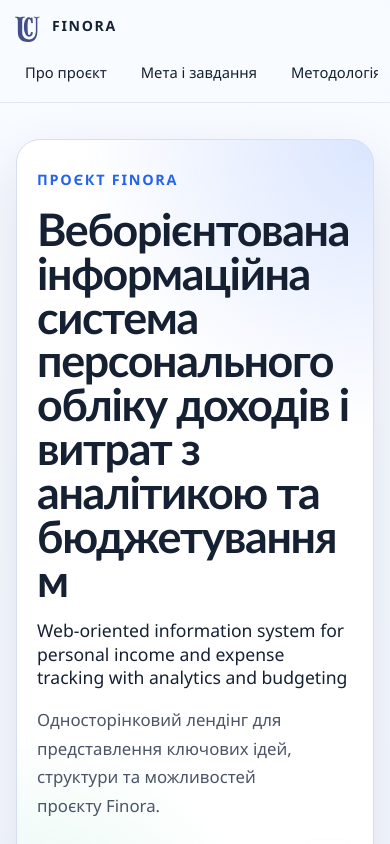
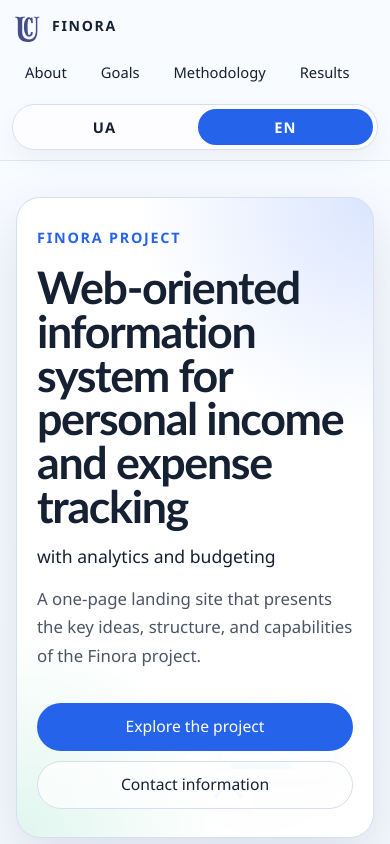
Before and after one commit to OleksandrBezverkhyi/finora-lending, a React (Vite) app: page / in a window 390 px wide. Shown: the top 844 px of the page. Built offline with nearby package versions, Linux system fonts and the light colour scheme.

Commit message:
feat: add english localization and responsive language switcher

```diff
--- a/src/App.css
+++ b/src/App.css
@@ -54,6 +54,15 @@
   margin: 0 auto;
 }
 
+.site-header__controls {
+  flex: 1 1 auto;
+  min-width: 0;
+  display: grid;
+  grid-template-columns: minmax(0, 1fr) auto;
+  align-items: center;
+  gap: 16px;
+}
+
 .site-header__brand {
   display: inline-flex;
   align-items: center;
@@ -79,11 +88,52 @@
 
 .site-header__nav {
   display: flex;
+  justify-content: center;
+  min-width: 0;
+}
+
+.language-switcher {
+  display: inline-flex;
+  align-items: center;
+  gap: 6px;
+  padding: 4px;
+  border: 1px solid var(--border-color);
+  border-radius: 999px;
+  background: rgba(255, 255, 255, 0.72);
+  box-shadow: 0 10px 24px rgba(15, 23, 42, 0.05);
+}
+
+.language-switcher__button {
+  min-height: 38px;
+  padding: 0 14px;
+  border-radius: 999px;
+  color: var(--heading-color);
+  font-size: 0.92rem;
+  font-weight: 700;
+  letter-spacing: 0.08em;
+  text-transform: uppercase;
+  cursor: pointer;
+  transition:
+    background-color 0.2s ease,
+    color 0.2s ease,
+    transform 0.2s ease;
+}
+
+.language-switcher__button:hover,
+.language-switcher__button:focus-visible {
+  background: rgba(37, 99, 235, 0.1);
+  transform: translateY(-1px);
+}
+
+.language-switcher__button--active {
+  background: var(--accent-color);
+  color: #ffffff;
 }
 
 .site-header__list {
-  display: flex;
-  flex-wrap: wrap;
+  display: grid;
+  grid-template-columns: repeat(5, minmax(0, 1fr));
+  width: min(100%, 760px);
   gap: 10px;
   margin: 0;
   padding: 0;
@@ -94,11 +144,13 @@
   display: inline-flex;
   align-items: center;
   justify-content: center;
+  width: 100%;
   min-height: 42px;
   padding: 0 16px;
   border: 1px solid transparent;
   border-radius: 999px;
   color: var(--heading-color);
+  text-align: center;
   text-decoration: none;
   transition:
     border-color 0.2s ease,
@@ -561,11 +613,19 @@
     gap: 18px;
   }
 
+  .site-header__controls {
+    width: 100%;
+    display: flex;
+    flex-direction: column;
+    align-items: flex-start;
+  }
+
   .site-header__nav {
     width: 100%;
   }
 
   .site-header__list {
+    display: flex;
     width: 100%;
     gap: 8px;
   }
@@ -603,6 +663,11 @@
     gap: 12px;
   }
 
+  .site-header__controls {
+    width: 100%;
+    gap: 12px;
+  }
+
   .site-header__nav {
     width: 100%;
     overflow-x: auto;
@@ -631,6 +696,10 @@
     justify-content: center;
     padding-inline: 14px;
     white-space: nowrap;
+  }
+
+  .language-switcher {
+    align-self: flex-start;
   }
 
   .hero-section {
@@ -763,6 +832,17 @@
     font-size: 0.92rem;
   }
 
+  .language-switcher {
+    width: 100%;
+    justify-content: space-between;
+  }
+
+  .language-switcher__button {
+    flex: 1 1 0;
+    min-height: 36px;
+    padding-inline: 10px;
+  }
+
   .hero-section {
     padding-top: 36px;
   }
--- a/src/App.jsx
+++ b/src/App.jsx
@@ -1,24 +1,74 @@
+import { useEffect, useState } from 'react'
 import './App.css'
 import { ContactSection } from './components/ContactSection.jsx'
 import { ContentSection } from './components/ContentSection.jsx'
 import { HeroSection } from './components/HeroSection.jsx'
 import { SiteHeader } from './components/SiteHeader.jsx'
-import { landingContent, navigationItems } from './data/siteContent.js'
+import {
+  defaultLocale,
+  localizedSiteContent,
+  supportedLocales,
+} from './data/siteContent.js'
+
+function getInitialLocale() {
+  if (typeof window === 'undefined') {
+    return defaultLocale
+  }
+
+  const storedLocale = window.localStorage.getItem('finora-locale')
+
+  if (storedLocale && supportedLocales.includes(storedLocale)) {
+    return storedLocale
+  }
+
+  const browserLocale = window.navigator.language?.slice(0, 2)?.toLowerCase()
+
+  if (browserLocale && supportedLocales.includes(browserLocale)) {
+    return browserLocale
+  }
+
+  return defaultLocale
+}
 
 function App() {
-  const { hero, about, goals, methodology, results, contacts } = landingContent
+  const [locale, setLocale] = useState(getInitialLocale)
+  const content = localizedSiteContent[locale]
+  const { ui, navigationItems, hero, about, goals, methodology, results, contacts, footer } =
+    content
+
+  useEffect(() => {
+    window.localStorage.setItem('finora-locale', locale)
+    document.documentElement.lang = ui.locale
+    document.title = ui.meta.title
+
+    const descriptionTag = document.querySelector('meta[name="description"]')
+
+    if (descriptionTag) {
+      descriptionTag.setAttribute('content', ui.meta.description)
+    }
+  }, [locale, ui])
 
   return (
     <>
       <a className="skip-link" href="#main-content">
-        Перейти до основного вмісту
+        {ui.skipLink}
       </a>
 
       <div className="page-shell">
-        <SiteHeader navigationItems={navigationItems} />
+        <SiteHeader
+          brandAriaLabel={ui.brandAriaLabel}
+          languageButtonLabels={ui.languageButtonLabels}
+          languageSwitcherLabel={ui.languageSwitcherLabel}
+          languages={ui.languages}
+          locale={locale}
+          logoAlt={ui.logoAlt}
+          navigationItems={navigationItems}
+          navAriaLabel={ui.navAriaLabel}
+          onLocaleChange={setLocale}
+        />
 
         <main className="page-main" id="main-content" tabIndex="-1">
-          <HeroSection {...hero} />
+          <HeroSection actionsAriaLabel={ui.mainActionsAriaLabel} {...hero} />
           <ContentSection {...about} />
           <ContentSection {...goals} />
           <ContentSection {...methodology} />
@@ -26,13 +76,10 @@ function App() {
           <ContactSection {...contacts} />
         </main>
 
-        <footer className="site-footer" aria-label="Нижній колонтитул сайту">
+        <footer className="site-footer" aria-label={ui.footerAriaLabel}>
           <div className="site-footer__inner">
-            <p className="site-footer__title">Finora</p>
-            <p className="site-footer__text">
-              Personal finance project landing page focused on income, expense,
-              analytics, and budgeting workflows.
-            </p>
+            <p className="site-footer__title">{footer.title}</p>
+            <p className="site-footer__text">{footer.text}</p>
           </div>
         </footer>
       </div>
--- a/src/components/HeroSection.jsx
+++ b/src/components/HeroSection.jsx
@@ -1,6 +1,14 @@
 import heroImage from '../assets/hero-finora.svg'
 
-export function HeroSection({ id, titleUa, titleEn, description, actions }) {
+export function HeroSection({
+  id,
+  kicker,
+  title,
+  subtitle,
+  description,
+  actions,
+  actionsAriaLabel,
+}) {
   const titleId = `${id}-title`
   const subtitleId = `${id}-subtitle`
   const descriptionId = `${id}-description`
@@ -20,18 +28,18 @@ export function HeroSection({ id, titleUa, titleEn, description, actions }) {
         </figure>
 
         <div className="hero-copy">
-          <p className="hero-kicker">Проєкт Finora</p>
+          <p className="hero-kicker">{kicker}</p>
           <h1 className="hero-title" id={titleId}>
-            {titleUa}
+            {title}
           </h1>
-          <p className="hero-subtitle" id={subtitleId} lang="en">
-            {titleEn}
+          <p className="hero-subtitle" id={subtitleId}>
+            {subtitle}
           </p>
           <p className="hero-description" id={descriptionId}>
             {description}
           </p>
 
-          <div className="hero-actions" aria-label="Основні дії сторінки">
+          <div className="hero-actions" aria-label={actionsAriaLabel}>
             {actions.map((action, index) => (
               <a
                 aria-label={action.label}
--- a/src/components/SiteHeader.jsx
+++ b/src/components/SiteHeader.jsx
@@ -1,39 +1,66 @@
 import logoSumdu from '../assets/logo_sumdu.svg'
 
-export function SiteHeader({ navigationItems }) {
+export function SiteHeader({
+  navigationItems,
+  locale,
+  onLocaleChange,
+  languages,
+  languageSwitcherLabel,
+  languageButtonLabels,
+  navAriaLabel,
+  brandAriaLabel,
+  logoAlt,
+}) {
   return (
     <header className="site-header">
       <div className="site-header__inner">
-        <a
-          aria-label="Finora — перейти до початку сторінки"
-          className="site-header__brand"
-          href="#hero"
-        >
+        <a aria-label={brandAriaLabel} className="site-header__brand" href="#hero">
           <img
             className="site-header__logo"
             src={logoSumdu}
-            alt="Логотип СумДУ"
+            alt={logoAlt}
             width="36"
             height="36"
           />
           <span className="site-header__brand-text">Finora</span>
         </a>
 
-        <nav className="site-header__nav" aria-label="Основна навігація">
+        <div className="site-header__controls">
+          <nav className="site-header__nav" aria-label={navAriaLabel}>
             <ul className="site-header__list">
               {navigationItems.map((item) => (
                 <li key={item.href}>
-                <a
-                  aria-label={`Перейти до секції ${item.label}`}
-                  className="site-header__link"
-                  href={item.href}
-                >
+                  <a className="site-header__link" href={item.href}>
                     {item.label}
                   </a>
                 </li>
               ))}
             </ul>
           </nav>
+
+          <div className="language-switcher" aria-label={languageSwitcherLabel} role="group">
+            {Object.entries(languages).map(([languageKey, label]) => {
+              const isActive = locale === languageKey
+
+              return (
+                <button
+                  aria-label={languageButtonLabels[languageKey]}
+                  aria-pressed={isActive}
+                  className={
+                    isActive
+                      ? 'language-switcher__button language-switcher__button--active'
+                      : 'language-switcher__button'
+                  }
+                  key={languageKey}
+                  onClick={() => onLocaleChange(languageKey)}
+                  type="button"
+                >
+                  {label}
+                </button>
+              )
+            })}
+          </div>
+        </div>
       </div>
     </header>
   )
--- a/src/data/siteContent.js
+++ b/src/data/siteContent.js
@@ -1,18 +1,41 @@
-export const navigationItems = [
+export const localizedSiteContent = {
+  uk: {
+    ui: {
+      locale: 'uk',
+      skipLink: 'Перейти до основного вмісту',
+      languageSwitcherLabel: 'Перемикання мови',
+      languages: {
+        uk: 'UA',
+        en: 'EN',
+      },
+      languageButtonLabels: {
+        uk: 'Перемкнути сторінку на українську',
+        en: 'Перемкнути сторінку на англійську',
+      },
+      navAriaLabel: 'Основна навігація',
+      brandAriaLabel: 'Finora — перейти до початку сторінки',
+      logoAlt: 'Логотип СумДУ',
+      mainActionsAriaLabel: 'Основні дії сторінки',
+      footerAriaLabel: 'Нижній колонтитул сайту',
+      meta: {
+        title: 'Finora — персональний облік доходів і витрат',
+        description:
+          'Веборієнтований проєкт для персонального обліку доходів і витрат з аналітикою, бюджетуванням та плануванням фінансових цілей.',
+      },
+    },
+    navigationItems: [
       { label: 'Про проєкт', href: '#about' },
       { label: 'Мета і завдання', href: '#goals' },
       { label: 'Методологія', href: '#methodology' },
       { label: 'Результати', href: '#results' },
       { label: 'Контакти', href: '#contacts' },
-]
-
-export const landingContent = {
+    ],
     hero: {
       id: 'hero',
-    titleUa:
-      'Веборієнтована інформаційна система персонального обліку доходів і витрат з аналітикою та бюджетуванням',
-    titleEn:
-      'Web-oriented information system for personal income and expense tracking with analytics and budgeting',
+      kicker: 'Проєкт Finora',
+      title:
+        'Веборієнтована інформаційна система персонального обліку доходів і витрат',
+      subtitle: 'з аналітикою та бюджетуванням',
       description:
         'Односторінковий лендінг для представлення ключових ідей, структури та можливостей проєкту Finora.',
       actions: [
@@ -83,4 +106,123 @@ export const landingContent = {
         },
       ],
     },
+    footer: {
+      title: 'Finora',
+      text: 'Лендінг проєкту з персонального обліку доходів і витрат, аналітики та бюджетування.',
+    },
+  },
+  en: {
+    ui: {
+      locale: 'en',
+      skipLink: 'Skip to main content',
+      languageSwitcherLabel: 'Language switcher',
+      languages: {
+        uk: 'UA',
+        en: 'EN',
+      },
+      languageButtonLabels: {
+        uk: 'Switch page to Ukrainian',
+        en: 'Switch page to English',
+      },
+      navAriaLabel: 'Primary navigation',
+      brandAriaLabel: 'Finora — go to the top of the page',
+      logoAlt: 'SumDU logo',
+      mainActionsAriaLabel: 'Primary page actions',
+      footerAriaLabel: 'Site footer',
+      meta: {
+        title: 'Finora — personal income and expense tracking',
+        description:
+          'A web-oriented project for personal income and expense tracking with analytics, budgeting, and financial goal planning.',
+      },
+    },
+    navigationItems: [
+      { label: 'About', href: '#about' },
+      { label: 'Goals', href: '#goals' },
+      { label: 'Methodology', href: '#methodology' },
+      { label: 'Results', href: '#results' },
+      { label: 'Contacts', href: '#contacts' },
+    ],
+    hero: {
+      id: 'hero',
+      kicker: 'Finora Project',
+      title: 'Web-oriented information system for personal income and expense tracking',
+      subtitle: 'with analytics and budgeting',
+      description:
+        'A one-page landing site that presents the key ideas, structure, and capabilities of the Finora project.',
+      actions: [
+        { label: 'Explore the project', href: '#about' },
+        { label: 'Contact information', href: '#contacts' },
+      ],
+    },
+    about: {
+      id: 'about',
+      title: 'About the project',
+      description:
+        'Finora focuses on building a web-oriented system for tracking personal income and expenses with tools for analytics, planning, and budgeting.',
+      items: [
+        'Financial transaction tracking',
+        'Income and expense analytics',
+        'Budget and savings goal planning',
+      ],
+    },
+    goals: {
+      id: 'goals',
+      title: 'Purpose and objectives',
+      description:
+        'The goal of the project is to create a convenient web application for personal financial control.',
+      items: [
+        'Analyze the problem domain',
+        'Design the system structure',
+        'Implement the core accounting functionality',
+        'Add analytics and budgeting features',
+      ],
+    },
+    methodology: {
+      id: 'methodology',
+      title: 'Methodology',
+      description:
+        'The implementation is based on a component-driven approach in React and incremental development with Git version control.',
+      items: [
+        'Modular component structure',
+        'Incremental feature delivery',
+        'Git Flow based development process',
+      ],
+    },
+    results: {
+      id: 'results',
+      title: 'Expected results',
+      description:
+        'The final outcome is intended to be an information system that helps users control their finances and make better decisions.',
+      items: [
+        'Convenient transaction tracking',
+        'Clear visual analytics',
+        'Control over budgets and financial goals',
+      ],
+    },
+    contacts: {
+      id: 'contacts',
+      title: 'Contacts',
+      description:
+        'A section for contact information and a link to the project repository.',
+      links: [
+        {
+          label: 'Repository',
+          value: 'https://github.com/OleksandrBezverkhyi/finora-lending',
+          href: 'https://github.com/OleksandrBezverkhyi/finora-lending',
+        },
+        {
+          label: 'Email',
+          value: 'bezverkhyi.ol@gmail.com',
+          href: 'mailto:bezverkhyi.ol@gmail.com',
+        },
+      ],
+    },
+    footer: {
+      title: 'Finora',
+      text: 'A project landing page focused on personal income and expense tracking, analytics, and budgeting.',
+    },
+  },
 }
+
+export const defaultLocale = 'uk'
+export const supportedLocales = ['uk', 'en']
```
Lines whose indentation alone changed are shown as unchanged.
